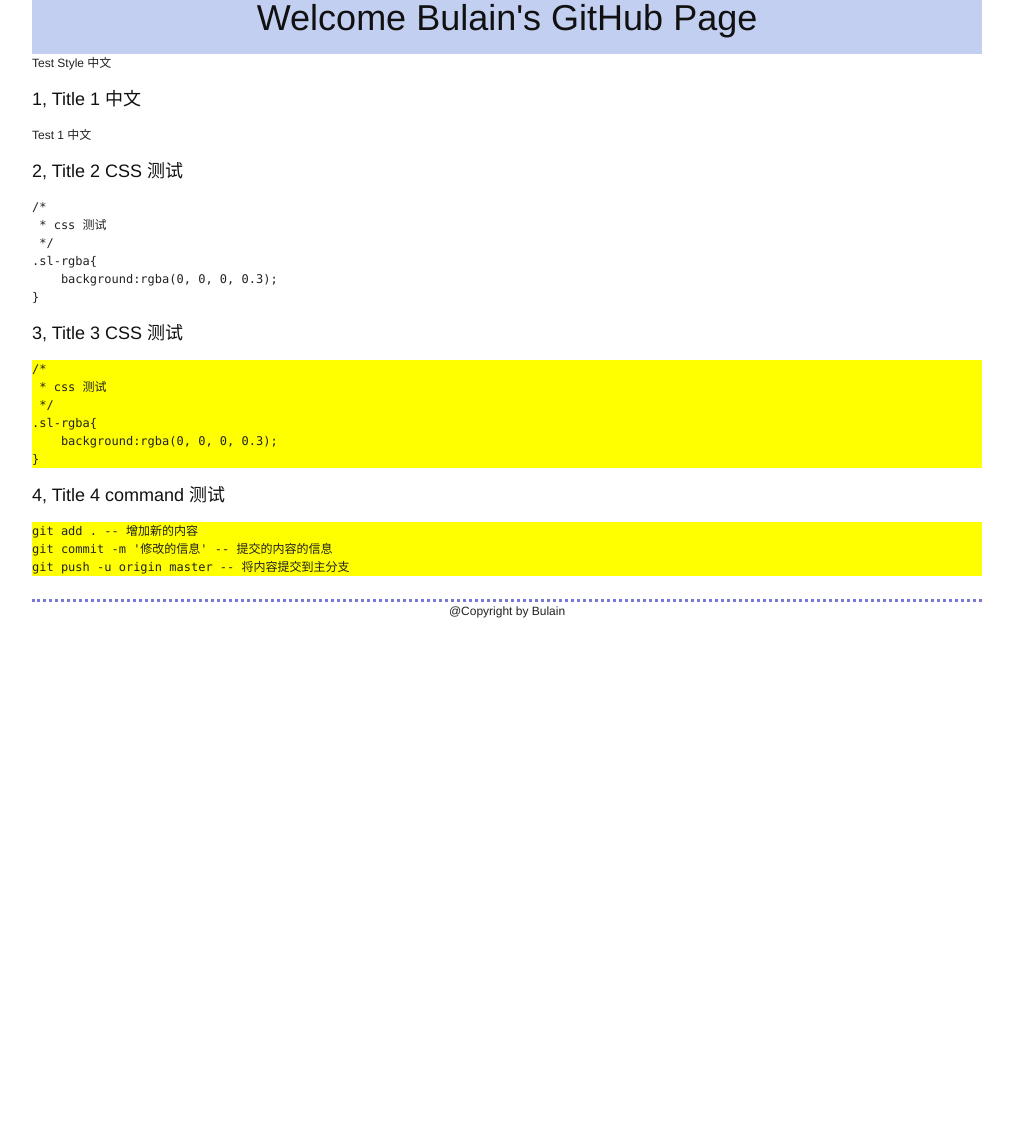
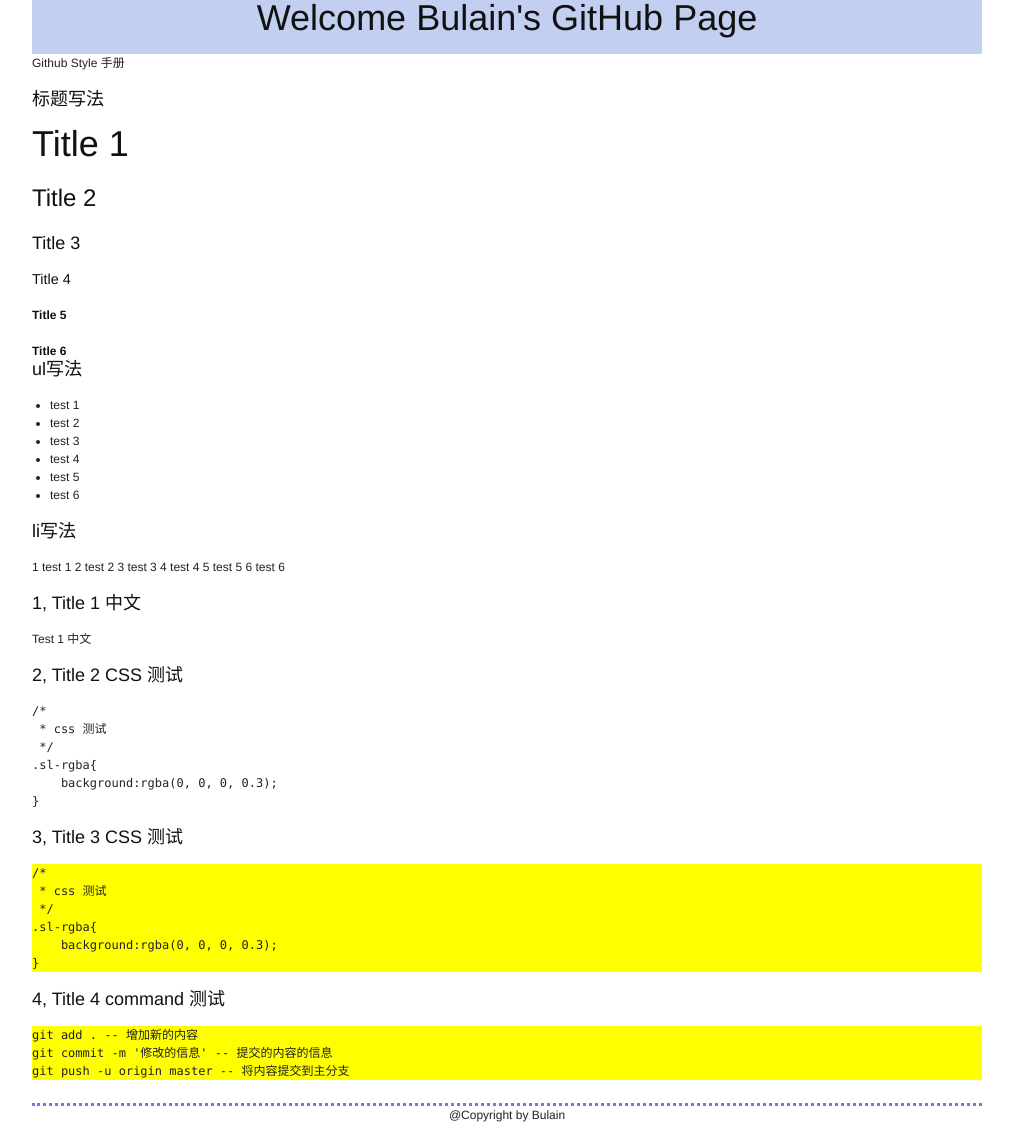
Before and after one commit to bulain/bulain.github.com, a Jekyll site: the page built from _posts/2012-12-15-test-style.md, in a window 1280 px wide. Shown: the whole page, without its empty margins (133-1146 px from the left). Built offline with Jekyll 4.4.1, drawn with Linux system fonts in a browser that asks for light colours; before the commit the page ends 900 px from its top, so only the background shows below that.

Commit message:
test style example

```diff
--- a/_posts/2012-12-15-test-style.md
+++ b/_posts/2012-12-15-test-style.md
@@ -5,7 +5,33 @@
 keywords: css,github
 ---
 
-Test Style 中文
+Github Style 手册
+
+###标题写法
+#Title 1
+##Title 2
+###Title 3
+####Title 4
+#####Title 5
+######Title 6
+
+
+###ul写法
+* test 1
+* test 2
+* test 3
+* test 4
+* test 5
+* test 6
+
+###li写法
+1 test 1
+2 test 2
+3 test 3
+4 test 4
+5 test 5
+6 test 6
+
 
 ###1, Title 1 中文
 Test 1 中文
```
